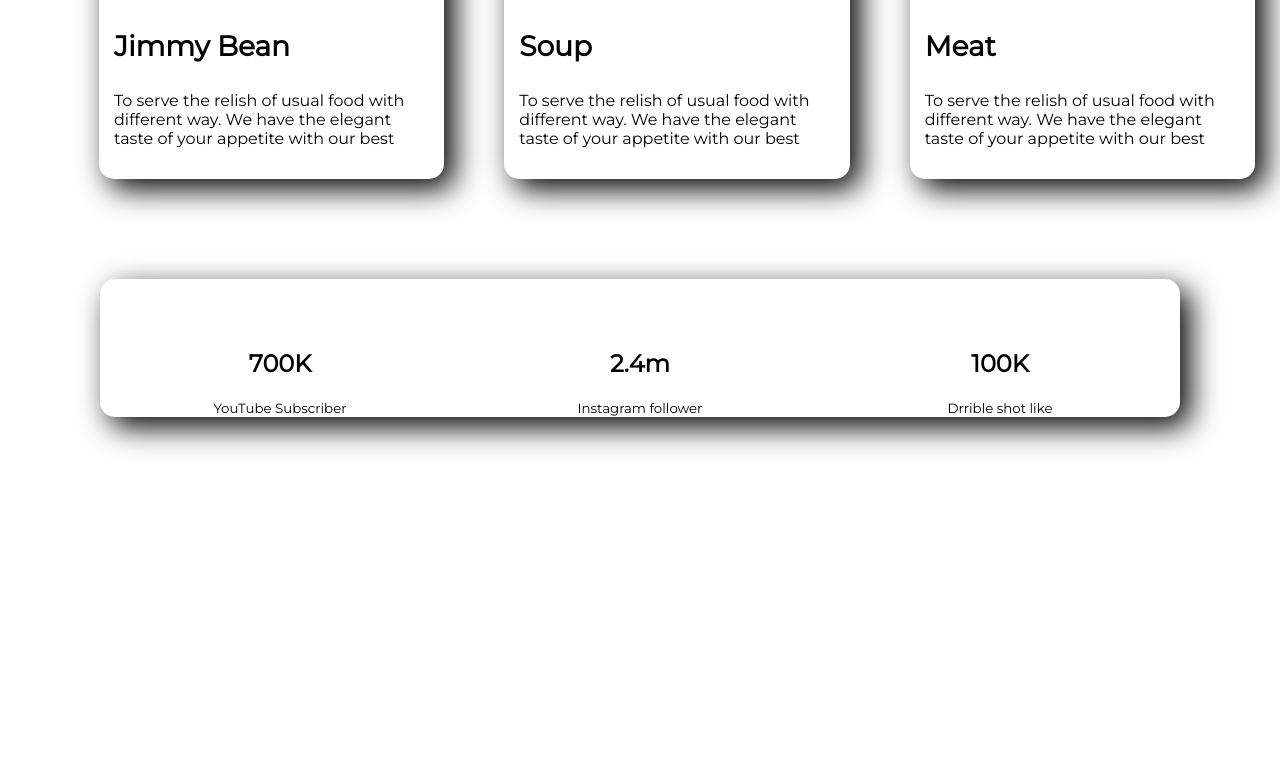
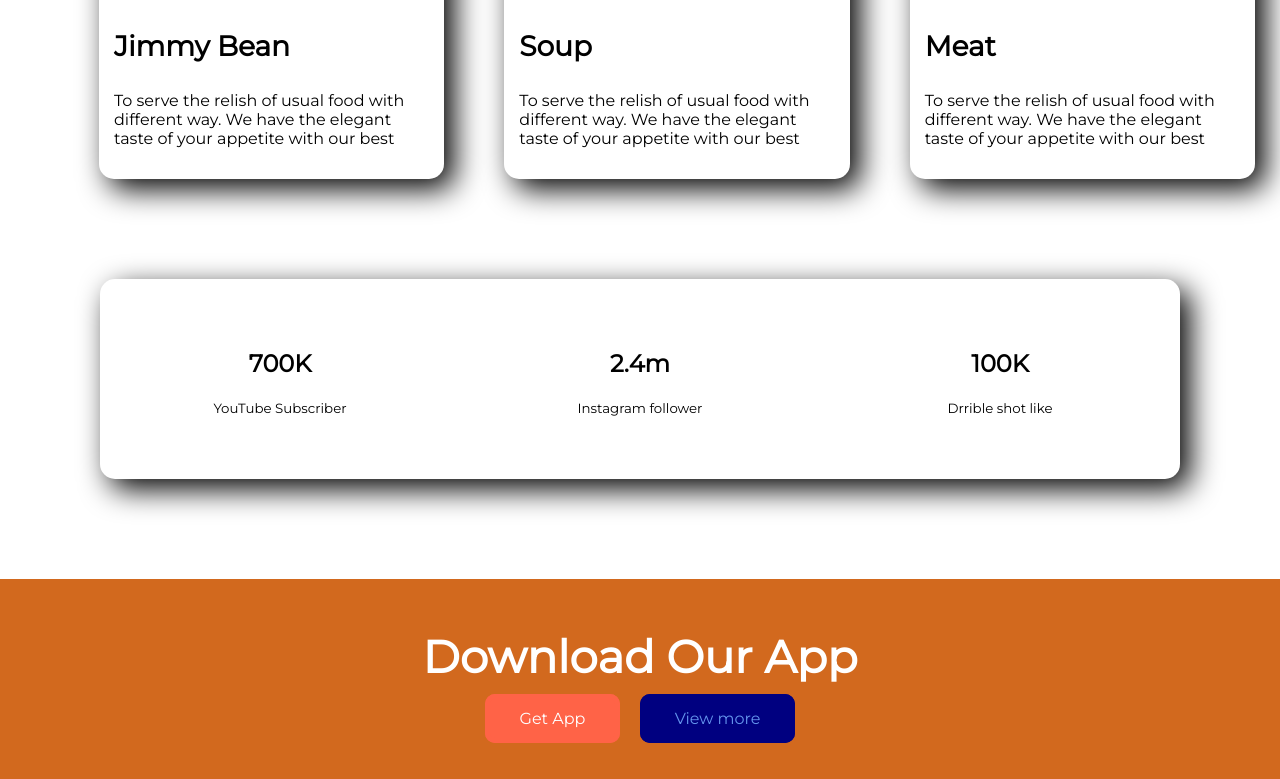
Before and after one commit to yeasirarafatpp/resturent-website, a plain HTML site: page index.html in a window 1280 px wide. Shown: the part 1886-2665 px from the top of the page. Before the commit the page ends 2403 px from the top, so only its background shows below. Drawn offline with Linux system fonts and the light colour scheme.

```diff
--- a/index.html
+++ b/index.html
@@ -76,6 +76,13 @@
             <small>Drrible shot like</small>
         </div>
     </section>
+    <section class="app-btn">
+        <div class="content">
+            <h2>Download Our App</h2>
+            <a class="btn-o" href="https://web.programming-hero.com" target="_blank">Get App</a>
+            <a class="btn-t" href="https://web.programming-hero.com" target="_blank">View more</a>
+        </div>
+    </section>
 </body>
 
 </html>
--- a/style.css
+++ b/style.css
@@ -85,7 +85,7 @@ body{
 }
 .statics{
     display: flex;
-    justify-content: space-around; */
+    justify-content: space-around;
     height: 200px;
     margin:100px;
     box-shadow: 10px 10px 30px black;
@@ -96,3 +96,46 @@ body{
     text-align: center;
     margin-top: 50px;
 }
+.app-btn{
+    display: flex;
+    justify-content: center;
+    align-items: center;
+    text-align: center;
+    height: 200px;
+    background-color: chocolate;
+}
+.app-btn a{
+    text-decoration: none;
+}
+.app-btn h2{
+    color: white;
+    font-size: 45px;
+    font-weight: 700;
+    margin-bottom: 25px;
+    margin-top: 0;
+}
+.btn-o{
+    color: white;
+    background-color: tomato;
+    border: 5px solid tomato;
+    padding: 10px 30px;
+    margin-right: 15px;
+    border-radius: 10px;
+    font-weight: 400;
+}
+.btn-o:hover{
+    color: cornflowerblue;
+    background-color: chocolate;
+}
+.btn-t{
+    background-color: navy ;
+    color: cornflowerblue;
+    border: 5px solid navy;
+    padding: 10px 30px;
+    border-radius: 10px;
+    font-weight: 400;
+}
+.btn-t:hover{
+    background-color: chocolate;
+
+}
```
